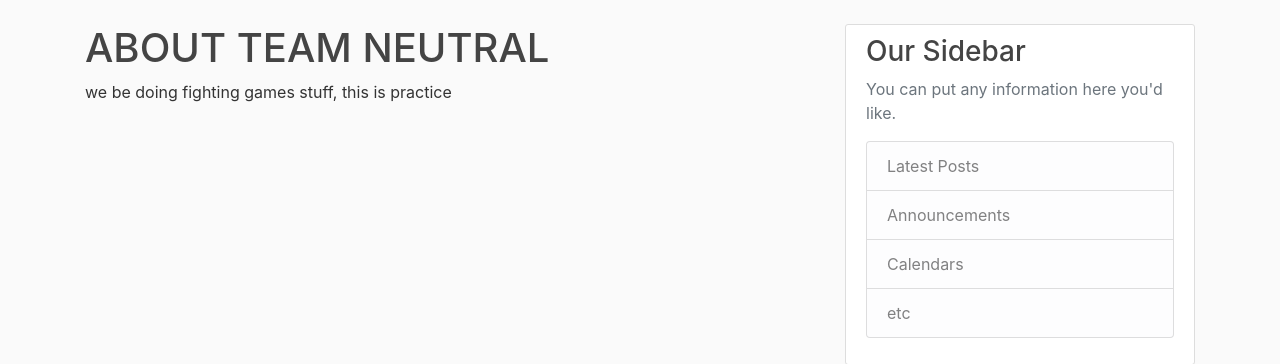
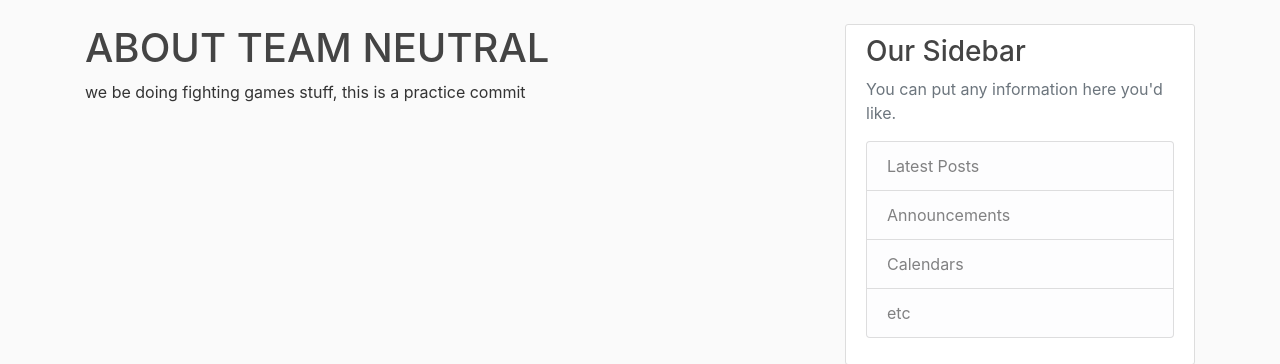
Before and after one commit to shishirTimsina1/TeamNeutral, a Django app: page /about/ in a window 1280 px wide. Shown: the part 56-420 px from the top of the page. Run offline with Django 3.2, Linux system fonts and the light colour scheme; some libraries are stand-ins or nearby versions.

Commit message:
testing commit

```diff
--- a/blog/templates/blog/about.html
+++ b/blog/templates/blog/about.html
@@ -1,7 +1,7 @@
 {% extends "blog/base.html" %}
 {% block content %}
 	<h1>ABOUT TEAM NEUTRAL</h1>
-	<p1> we be doing fighting games stuff, this is practice
+	<p1> we be doing fighting games stuff, this is a practice commit
 
 	</p1>
 {% endblock content %}
```
